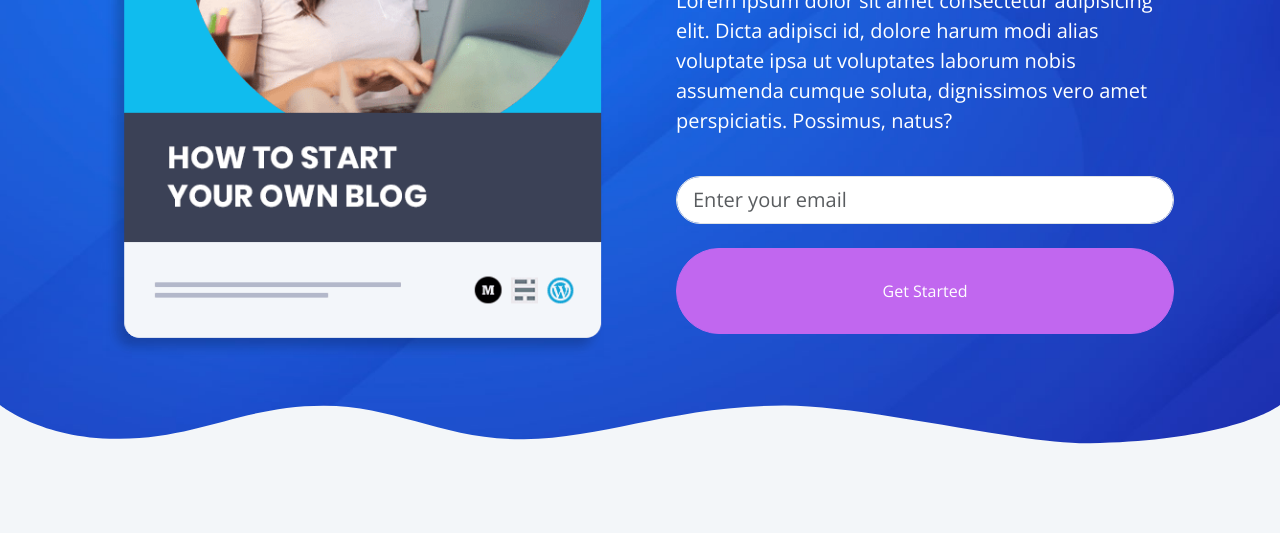
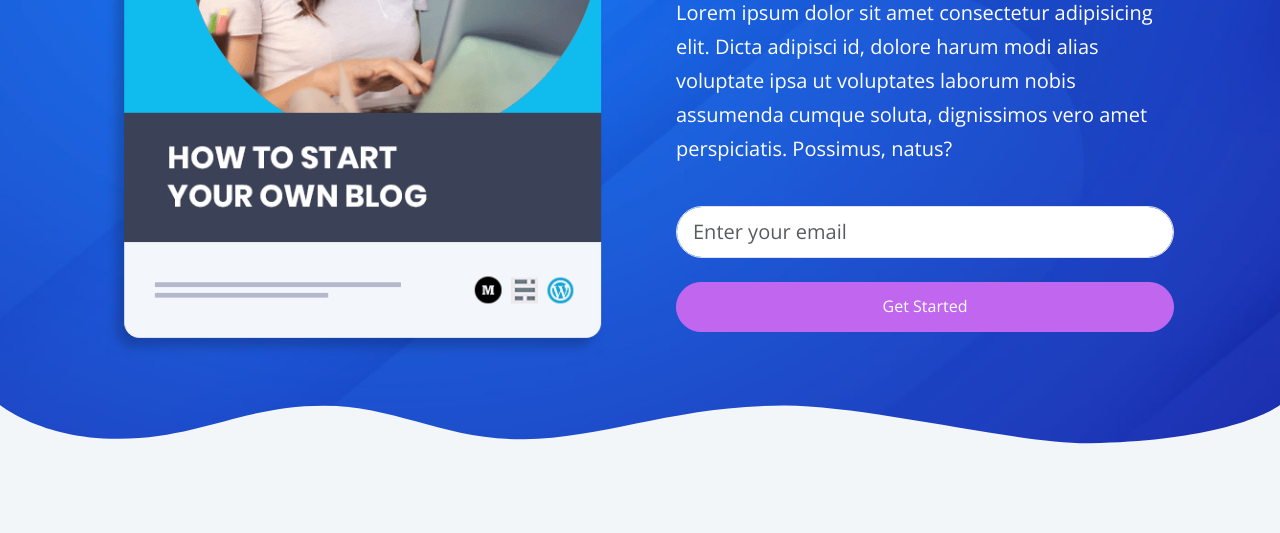
Before and after one commit to Shahbazali2001/Blogging-Mastery, a website: page index.html in a window 1280 px wide. Shown: the part 452-985 px from the top of the page. Drawn offline with nearby package versions, Linux system fonts and the light colour scheme; files that its build step writes are made by us from their sources.

```diff
--- a/scss/bootstrap.scss
+++ b/scss/bootstrap.scss
@@ -13,6 +13,7 @@
 
 // Navbar Togller Button
 $navbar-toggler-border-radius: 5px;
+
 
 
 
@@ -49,7 +50,8 @@
     8: $spacer * 12,
 ) !default;
 
-
+$line-height-base: 1.7;
+$headings-margin-bottom: $spacer * 1;
 
 
 
--- a/scss/styles.scss
+++ b/scss/styles.scss
@@ -1,8 +1,25 @@
 .navbar .btn-outline-light:hover {
     color: var(--bs-dark);
+}
+
+
+// Hero Button
+
+.d-grid .btn {
+    height: 50px;
+    width: 100%;
+    padding: 4px 8px 4px 8px;
 }
 
 .header {
     background: url(../images/header-background.jpg) center center no-repeat;
     background-size: cover;
 }
+
+@media (max-width: 1000px) {
+    .hero .image-container {
+        display: flex;
+        justify-content: center;
+    }
+
+}
```
